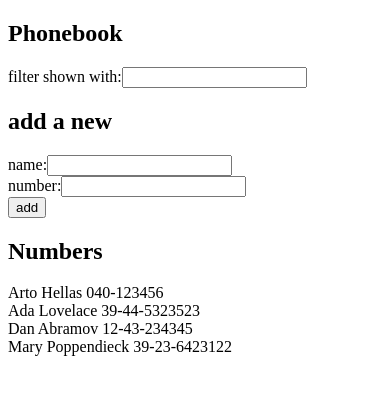
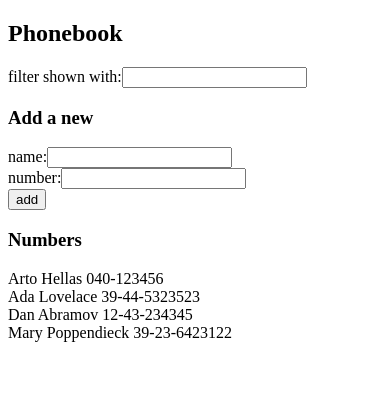
Before and after one commit to lsteen-prog/fullstackopen, a React (Vite) app in the folder part2/phonebook/: page / in a window 390 px wide. Shown: the top 394 px of the page. Built offline with nearby package versions, Linux system fonts and the light colour scheme.

Commit message:
phonebook step 5

```diff
--- a/part2/phonebook/src/App.jsx
+++ b/part2/phonebook/src/App.jsx
@@ -1,5 +1,7 @@
 import { useState } from 'react'
-import Person from './components/Person'
+import Persons from './components/Persons'
+import Filter from './components/Filter'
+import PersonForm from './components/PersonForm'
 
 const App = () => {
 
@@ -35,7 +37,8 @@
     else {
       const personObject = {
         name: newName,
-        number: newNumber
+        number: newNumber,
+        id: String(persons.length + 1)
       }
       setPersons(persons.concat(personObject))
       setNewName('')
@@ -48,41 +51,19 @@
   const personsToShow = persons.filter(person => person.name.toLowerCase().includes(filter))
 
 
-
   return (
     <div>
       <h2>Phonebook</h2>
-      <div>
-        filter shown with:
-        <input
-          value={filter}
-          onChange={handleFilterChange}
-        />
-      </div>
-      <h2>add a new</h2>
-      <form onSubmit={addPerson}>
-        <div>
-          name:
-          <input
-            value={newName}
-            onChange={handleNameChange}
-          />
-        </div>
-        <div>
-          number:
-          <input
-            value={newNumber}
-            onChange={handleNumberChange}
-          />
-        </div>
-        <div>
-          <button type="submit">add</button>
-        </div>
-      </form>
-      <h2>Numbers</h2>
-      {personsToShow.map(person =>
-        <Person key={person.name} person={person} />
-      )}
+      <Filter value={filter} onChange={handleFilterChange}/>
+      <h3>Add a new</h3>
+      <PersonForm
+        nameValue={newName}
+        numberValue={newNumber}
+        onSubmit={addPerson}
+        onNameChange={handleNameChange}
+        onNumberChange={handleNumberChange}/>
+      <h3>Numbers</h3>
+      <Persons persons={personsToShow} />
     </div>
   )
 }
--- /dev/null
+++ b/part2/phonebook/src/components/Filter.jsx
@@ -0,0 +1,13 @@
+const Filter = ({value, onChange}) => {
+    return (
+        <div>
+            filter shown with:
+            <input
+                value={value}
+                onChange={onChange}
+            />
+        </div>
+    )
+}
+
+export default Filter
--- /dev/null
+++ b/part2/phonebook/src/components/PersonForm.jsx
@@ -0,0 +1,26 @@
+const PersonForm = ({nameValue, numberValue, onSubmit, onNameChange, onNumberChange}) => {
+    return (
+
+        <form onSubmit={onSubmit}>
+            <div>
+            name:
+            <input
+                value={nameValue}
+                onChange={onNameChange}
+            />
+            </div>
+            <div>
+            number:
+            <input
+                value={numberValue}
+                onChange={onNumberChange}
+            />
+            </div>
+            <div>
+            <button type="submit">add</button>
+            </div>
+      </form>
+    )
+}
+
+export default PersonForm
--- /dev/null
+++ b/part2/phonebook/src/components/Persons.jsx
@@ -0,0 +1,11 @@
+import Person from "./Person"
+
+const Persons = ({persons}) => {
+    return (
+    <>
+        {persons.map(person => <Person key={person['id']} person={person}/>)}
+    </>
+    )
+}
+
+export default Persons
```
